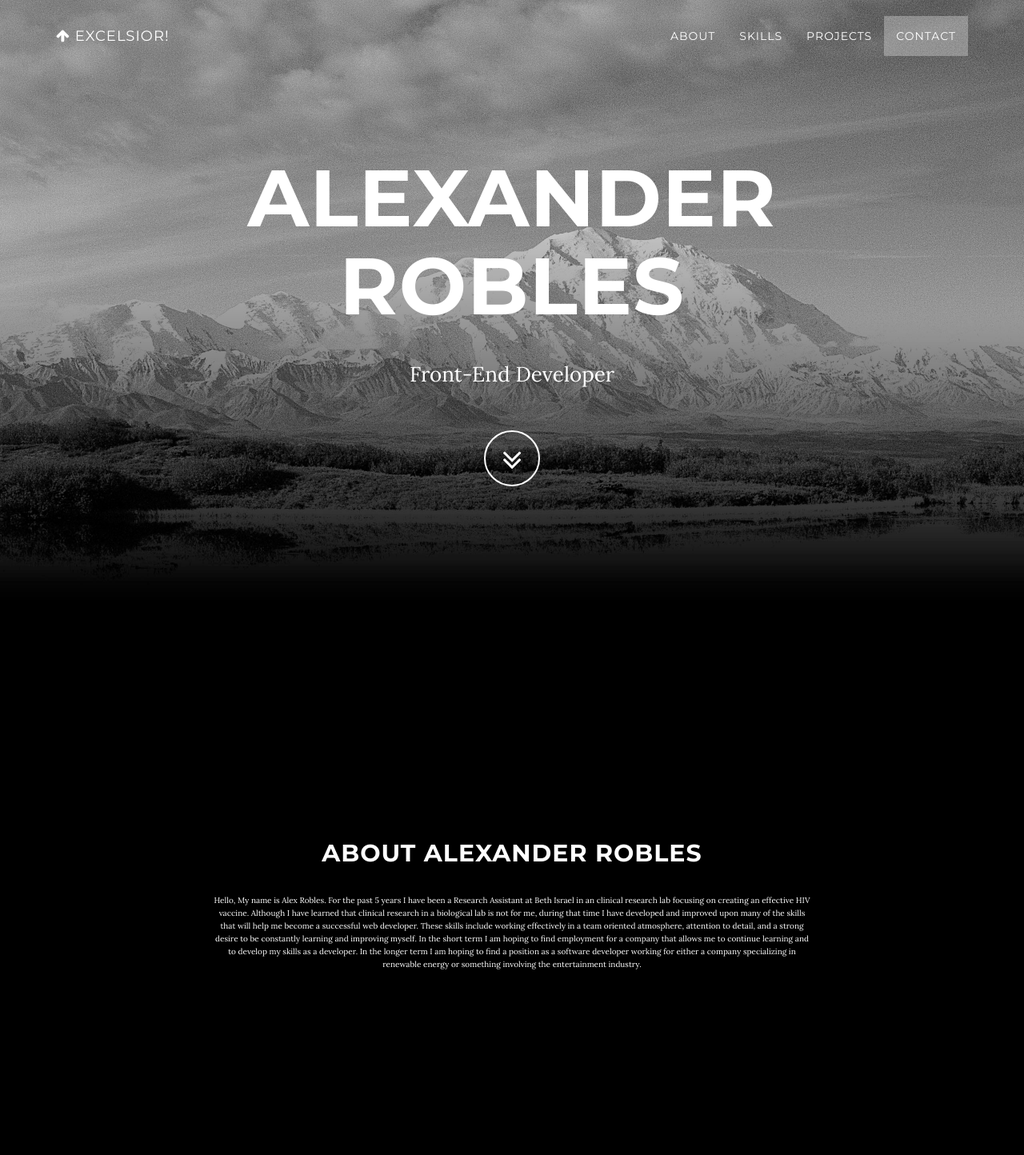
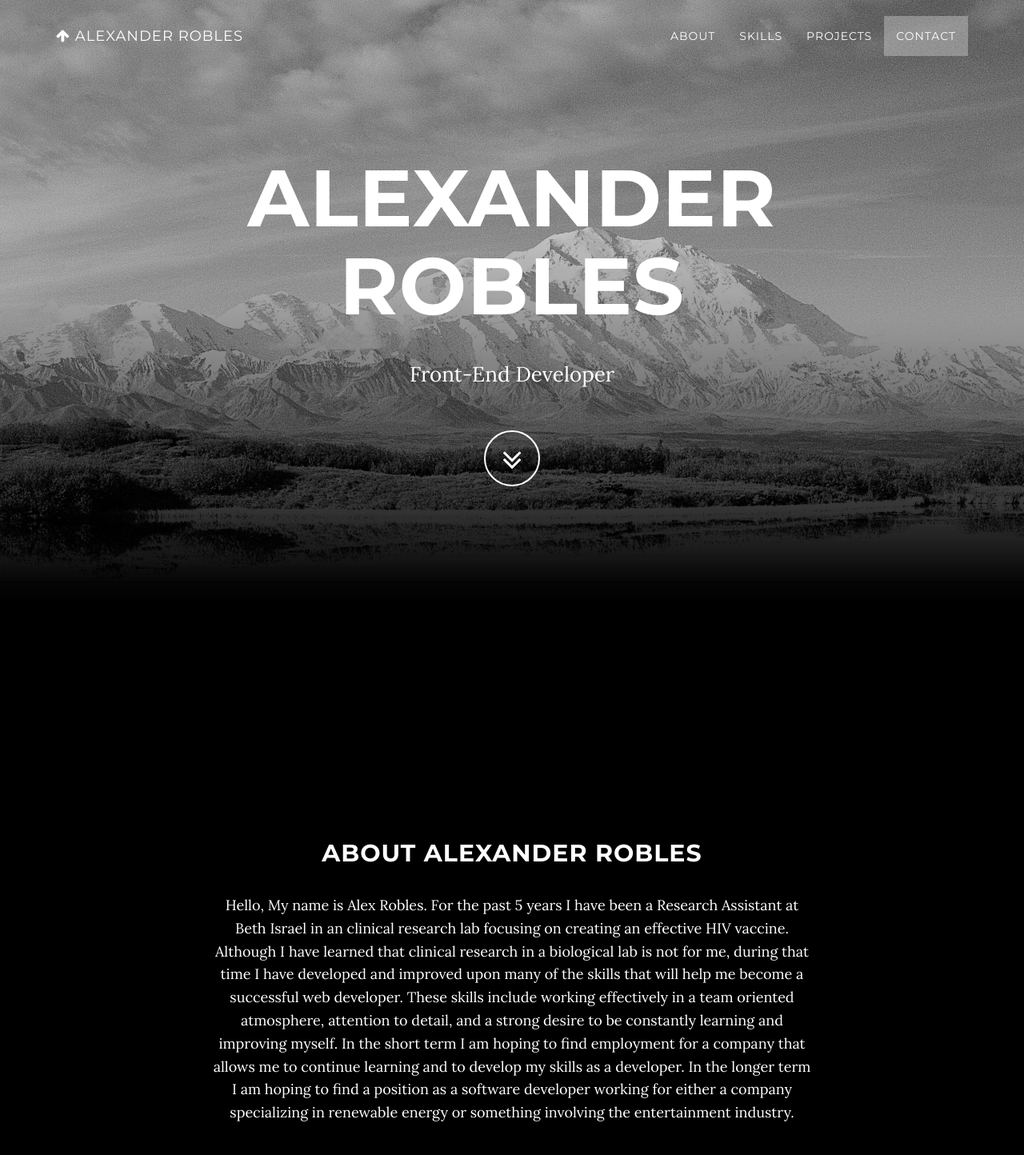
Before and after one commit to SquirtleSquad1988/SquirtleSquad1988.github.io, a website: page index.html in a window 1280 px wide. Shown: the top 1444 px of the page at 80% size. Drawn offline with nearby package versions, Linux system fonts and the light colour scheme; some packages are replaced by stand-ins of ours.

Commit message:
Modify navbar and CSS
Modified navbar so it says alexander robles up top instead of excelsior.
Also modified the font size of the about me section.

```diff
--- a/css/grayscale.css
+++ b/css/grayscale.css
@@ -47,7 +47,7 @@ p {
 @media (min-width: 768px) {
   p {
     margin: 0 0 35px;
-    font-size: 10px;
+    font-size: 18px;
     line-height: 1.6;
   }
 }
--- a/index.html
+++ b/index.html
@@ -49,7 +49,7 @@
                     Menu <i class="fa fa-bars"></i>
                 </button>
                 <a class="navbar-brand page-scroll" href="#page-top">
-                    <i class="fa fa-arrow-up"></i> <span class="light">Excelsior!</span>
+                    <i class="fa fa-arrow-up"></i> <span class="light">Alexander Robles</span>
                 </a>
             </div>
 
```
